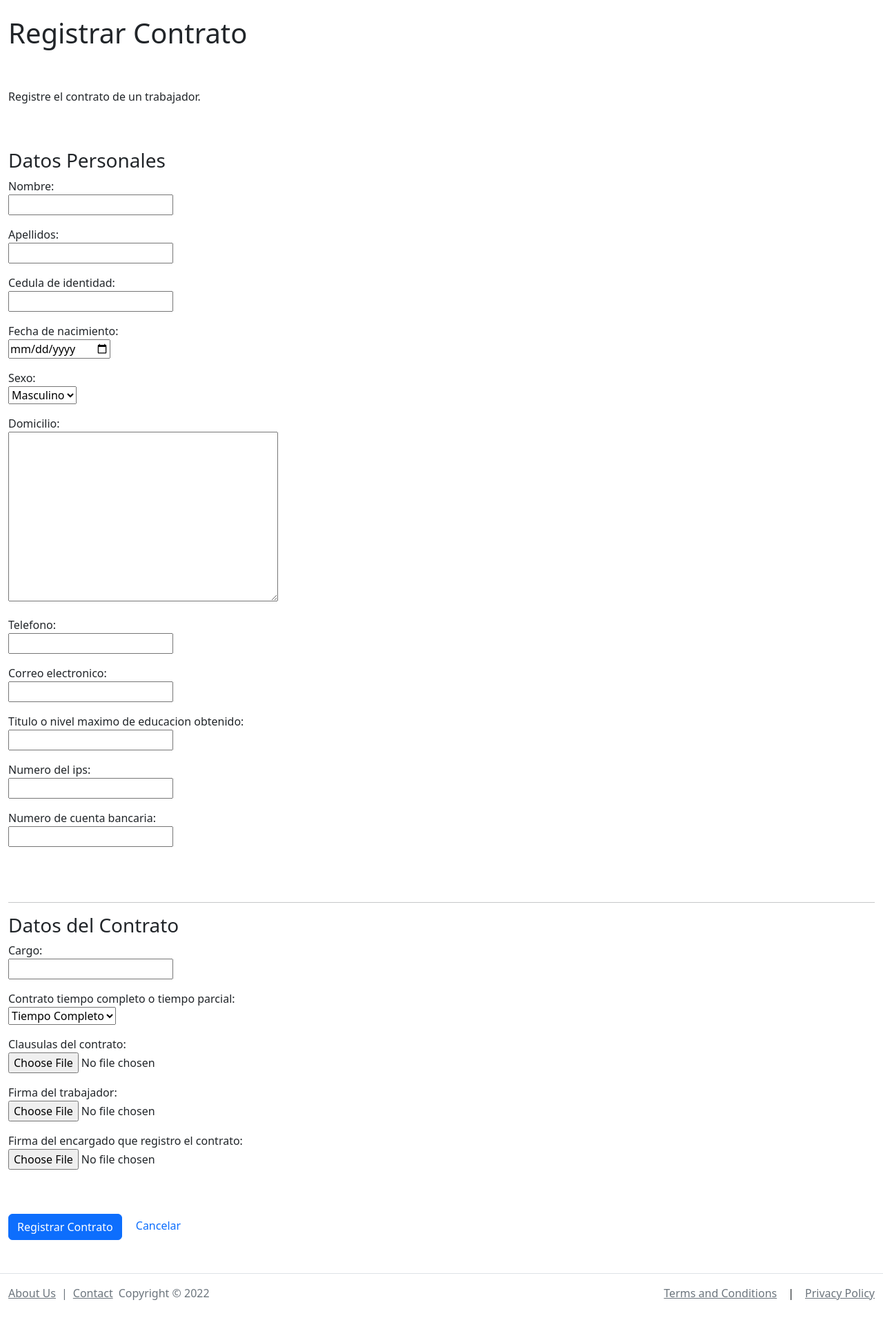
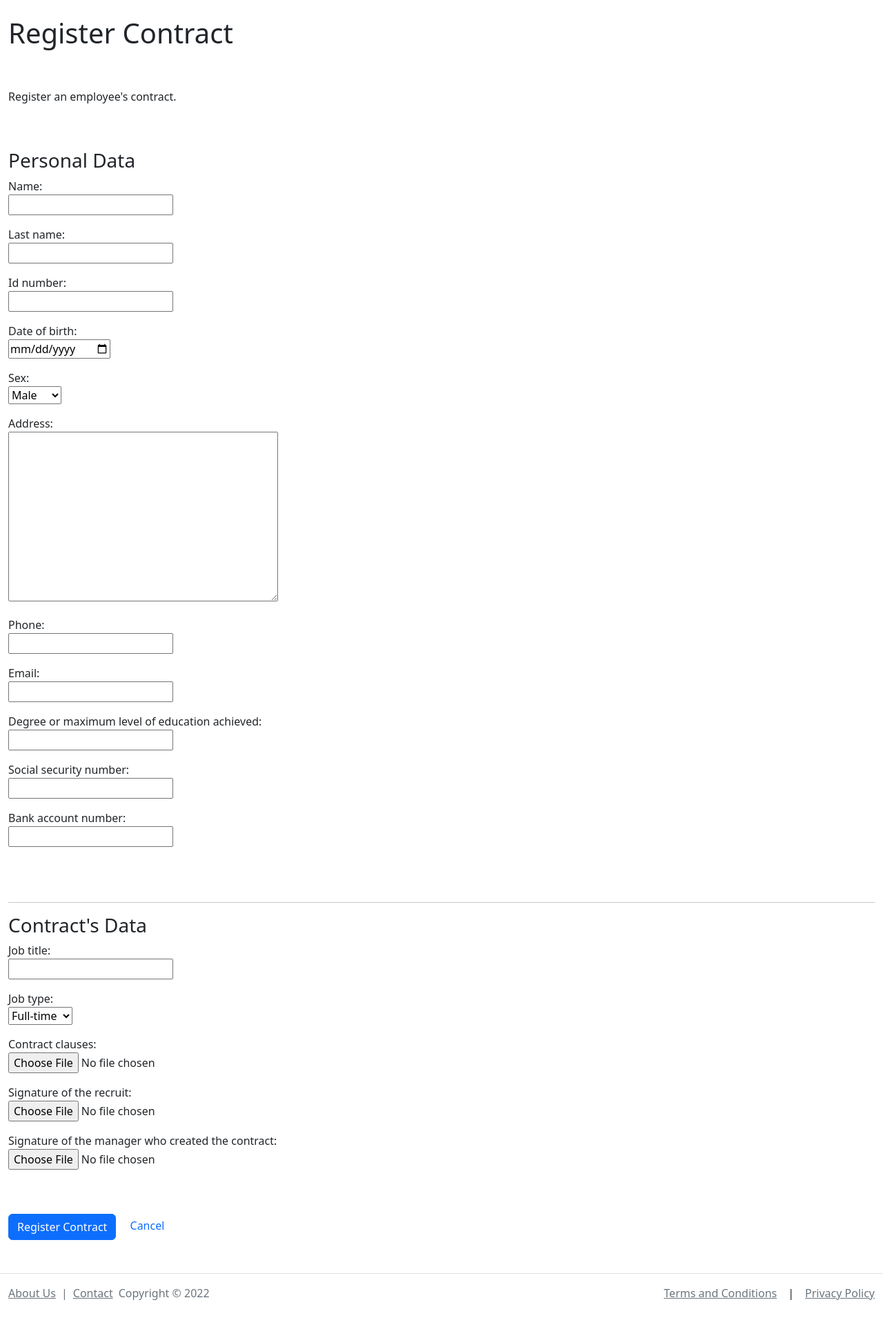
Before and after one commit to eduardoluis11/human-resources-english, a Django app: page /registrar-contrato in a window 1280 px wide. Shown: the part 56-1983 px from the top of the page at 69% size. Run offline with Django 4.2, Linux system fonts and the light colour scheme; the visitor is signed in with stand-in values (Sample User, id 1); some libraries are stand-ins or nearby versions.

Commit message:
Translated all the 'Register Contract' Functionality

```diff
--- a/app_rrhh/formularios.py
+++ b/app_rrhh/formularios.py
@@ -423,21 +423,21 @@ class FormularioOtrosDatosLegajo(forms.Form):
 class FormularioDatosPersonalesContrato(forms.Form):
     # Opciones para el campo que pregunta si el trabajador es hombre o mujer
     SEXO_CHOICES = [
-        ('M', 'Masculino'),
-        ('F', 'Femenino'),
+        ('M', 'Male'),
+        ('F', 'Female'),
     ]
 
-    nombre = forms.CharField(max_length=50)
-    apellidos = forms.CharField(max_length=50)
-    cedula_de_identidad = forms.CharField(max_length=15)
-    fecha_de_nacimiento = forms.DateField(widget=forms.widgets.DateInput(attrs={'type': 'date'}))
-    sexo = forms.ChoiceField(choices=SEXO_CHOICES)
-    domicilio = forms.CharField(widget=forms.Textarea)
-    telefono = forms.CharField(max_length=20)
-    correo_electronico = forms.EmailField(required=False, max_length=254)
-    titulo_o_nivel_maximo_de_educacion_obtenido = forms.CharField(max_length=100)
-    numero_del_ips = forms.CharField(max_length=30)
-    numero_de_cuenta_bancaria = forms.CharField(max_length=30)
+    name = forms.CharField(max_length=50)
+    last_name = forms.CharField(max_length=50)
+    id_number = forms.CharField(max_length=15)
+    date_of_birth = forms.DateField(widget=forms.widgets.DateInput(attrs={'type': 'date'}))
+    sex = forms.ChoiceField(choices=SEXO_CHOICES)
+    address = forms.CharField(widget=forms.Textarea)
+    phone = forms.CharField(max_length=20)
+    email = forms.EmailField(required=False, max_length=254)
+    degree_or_maximum_level_of_education_achieved = forms.CharField(max_length=100)
+    social_security_number = forms.CharField(max_length=30)
+    bank_account_number = forms.CharField(max_length=30)
 
 """ Formulario de Datos del Contrato para Registrar un Contrato.
 
@@ -447,15 +447,15 @@ class FormularioDatosDelContrato(forms.Form):
 
     # Opciones para el campo que pregunta si el trabajador va a trabajar a tiempo parcial o completo
     TIEMPO_COMPLETO_O_PARCIAL_CHOICES = [
-        ('Tiempo Completo', 'Tiempo Completo'),
-        ('Tiempo Parcial', 'Tiempo Parcial'),
+        ('Full-time', 'Full-time'),
+        ('Part-time', 'Part-time'),
     ]
 
-    cargo = forms.CharField(max_length=100)
-    contrato_tiempo_completo_o_tiempo_parcial = forms.ChoiceField(choices=TIEMPO_COMPLETO_O_PARCIAL_CHOICES)
-    clausulas_del_contrato = forms.FileField()  # Archivo con clausulas del contrato
-    firma_del_trabajador = forms.ImageField()
-    firma_del_encargado_que_registro_el_contrato = forms.ImageField()
+    job_title = forms.CharField(max_length=100)
+    job_type = forms.ChoiceField(choices=TIEMPO_COMPLETO_O_PARCIAL_CHOICES)
+    contract_clauses = forms.FileField()  # Archivo con clausulas del contrato
+    signature_of_the_recruit = forms.ImageField()
+    signature_of_the_manager_who_created_the_contract = forms.ImageField()
 
 """ Formulario para Registrar un Informe Web Anual.
 """
--- a/app_rrhh/views.py
+++ b/app_rrhh/views.py
@@ -494,7 +494,7 @@ def registrar_perfil_cargo(request):
         nuevo_cargo.save()
 
         # Mensaje flash de confirmación
-        messages.success(request, "Se ha registrado un nuevo perfil de cargo correctamente.")
+        messages.success(request, "A new job profile has been successfully registered.")
 
         # Esto redirige al usuario a la lista de bonificaciones
         return redirect('lista_perfiles_cargos')
@@ -1421,24 +1421,24 @@ def registrar_contrato(request):
     if request.method == "POST":
 
         # Datos Personales
-        nombre = request.POST["nombre"]
-        apellidos = request.POST["apellidos"]
-        cedula = request.POST["cedula_de_identidad"]
-        sexo = request.POST["sexo"]
-        fecha_nacimiento = request.POST["fecha_de_nacimiento"]
-        domicilio = request.POST["domicilio"]
-        email = request.POST["correo_electronico"]
-        telefono = request.POST["telefono"]
-        nivel_maximo_de_educacion_obtenido = request.POST["titulo_o_nivel_maximo_de_educacion_obtenido"]
-        numero_ips = request.POST["numero_del_ips"]
-        numero_cuenta_bancaria = request.POST["numero_de_cuenta_bancaria"]
+        nombre = request.POST["name"]
+        apellidos = request.POST["last_name"]
+        cedula = request.POST["id_number"]
+        sexo = request.POST["sex"]
+        fecha_nacimiento = request.POST["date_of_birth"]
+        domicilio = request.POST["address"]
+        email = request.POST["email"]
+        telefono = request.POST["phone"]
+        nivel_maximo_de_educacion_obtenido = request.POST["degree_or_maximum_level_of_education_achieved"]
+        numero_ips = request.POST["social_security_number"]
+        numero_cuenta_bancaria = request.POST["bank_account_number"]
 
         # Datos del Contrato
-        cargo = request.POST["cargo"]
-        tiempo_completo_o_parcial = request.POST["contrato_tiempo_completo_o_tiempo_parcial"]
-        clausulas_del_contrato = request.FILES["clausulas_del_contrato"]
-        firma_trabajador = request.FILES["firma_del_trabajador"]
-        firma_encargado_rrhh = request.FILES["firma_del_encargado_que_registro_el_contrato"]
+        cargo = request.POST["job_title"]
+        tiempo_completo_o_parcial = request.POST["job_type"]
+        clausulas_del_contrato = request.FILES["contract_clauses"]
+        firma_trabajador = request.FILES["signature_of_the_recruit"]
+        firma_encargado_rrhh = request.FILES["signature_of_the_manager_who_created_the_contract"]
 
         timestamp = datetime.datetime.now()
 
@@ -1457,7 +1457,8 @@ def registrar_contrato(request):
 
 
         # Mensaje flash de confirmación
-        messages.success(request, "Se ha registrado un nuevo contrato correctamente.")
+        # messages.success(request, "Se ha registrado un nuevo contrato correctamente.")
+        messages.success(request, "A new contract has been successfully registered.")
 
         # Esto redirige al usuario a la lista de contratos
         return redirect('lista_contratos')
--- a/templates/contrato/registrar-contrato.html
+++ b/templates/contrato/registrar-contrato.html
@@ -1,18 +1,19 @@
 {% extends "disposicion.html" %}
 
 {% block title %}
-    Registrar Contrato
+    Register Contract
 {% endblock %}
 
 <!-- Registrar una Contrato -->
 {% block body %}
 
-    <h1>Registrar Contrato</h1>
+    <h1>Register Contract</h1>
     <br>
     <br>
 
     <p>
-        Registre el contrato de un trabajador.
+<!--        Registre el contrato de un trabajador.-->
+        Register an employee's contract.
     </p>
     <br>
     <br>
@@ -24,23 +25,24 @@
     <form method="post" enctype="multipart/form-data">
         {% csrf_token %}
 
-        <h3>Datos Personales</h3>
+        <h3>Personal Data</h3>
         {{formulario_datos_personales.as_p}}
         <br>
         <br>
 
         <hr>
 
-        <h3>Datos del Contrato</h3>
+<!--        Datos del Contrato-->
+        <h3>Contract's Data</h3>
         {{formulario_datos_contrato.as_p}}
         <br>
         <br>
 
-        <input class="btn btn-primary" type="submit" value="Registrar Contrato">  <!-- Botón de enviar/submit -->
+        <input class="btn btn-primary" type="submit" value="Register Contract">  <!-- Botón de enviar/submit -->
 
         <!-- Esto regresará al usuario a la lista de planillas de Contrato -->
         <a href="{% url 'lista_contratos' %}" class="text-decoration-none" style="padding-left: 1rem;">
-            Cancelar
+            Cancel
         </a>
         <br>
         <br>
```
Also changed, not shown: templates/contrato/lista-contratos.html (+9 -8 lines), templates/contrato/ver-contrato.html (+27 -22 lines).
